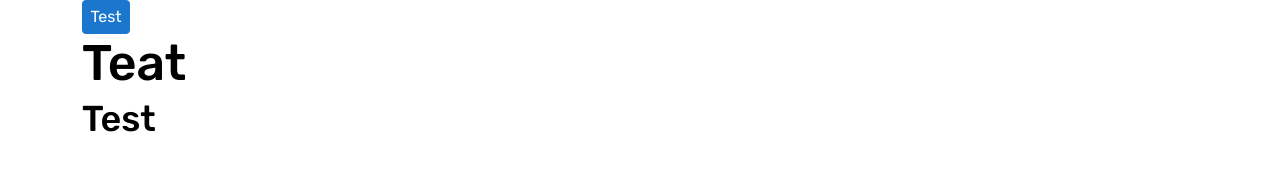
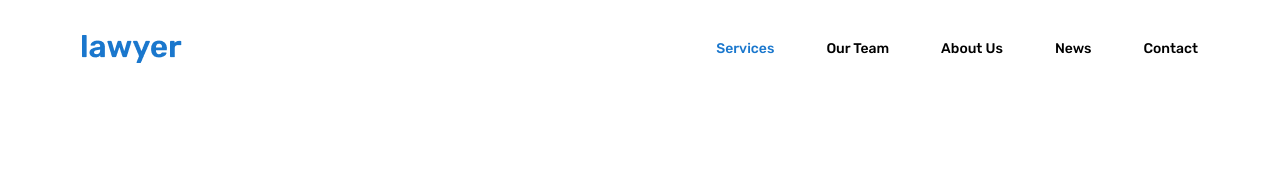
Before and after one commit to djordjevic-zoran/zoran-pocetak-lawyear, a plain HTML site: page public_html/index.html in a window 1280 px wide. Drawn offline with Linux system fonts and the light colour scheme.

Commit message:
header done

```diff
--- a/public_html/index.html
+++ b/public_html/index.html
@@ -33,14 +33,43 @@ Click nbfs://nbhost/SystemFileSystem/Templates/Other/html.html to edit this temp
     </head>
     <body>
 
+        <header class="py-3 py-lg-5 bg-white">
+            <nav class="navbar navbar-expand-lg">
+                <div class="container">
+                    <a class="navbar-brand" href="#">
+                        <img src="images/header-logo-05.png" alt=""/>
+                    </a>
+                    <button class="navbar-toggler border-0 shadow-none" type="button" data-bs-toggle="collapse" data-bs-target="#main-menu" aria-controls="main-menu" aria-expanded="false" aria-label="Toggle navigation">
+                        <span></span>
+                        <span></span>
+                        <span></span>
+                    </button>
+                    <div class="collapse navbar-collapse" id="main-menu">
+                        <ul class="navbar-nav ms-auto pt-3 pt-lg-0">
+                            <li class="nav-item text-capitalize">
+                                <a class="nav-link active" aria-current="page" href="#">Services</a>
+                            </li>
+                            <li class="nav-item text-capitalize">
+                                <a class="nav-link" href="#">Our team</a>
+                            </li>
+                            <li class="nav-item text-capitalize">
+                                <a class="nav-link" href="#">About us</a>
+                            </li>
+                           <li class="nav-item text-capitalize">
+                                <a class="nav-link" href="#">News</a>
+                            </li>
+                            <li class="nav-item text-capitalize">
+                                <a class="nav-link" href="#">contact</a>
+                            </li>
+                        </ul>
 
-        <div class="container">
-            <a class="btn btn-primary">Test</a>
-            <h1>Teat</h1>
-            <h2>Test</h2>
-        </div>
+                    </div>
+                </div>
+            </nav>
+        </header>
 
 
+        <script src="https://kit.fontawesome.com/3abbe89132.js" crossorigin="anonymous"></script>
         <script src="js/jquery.js" type="text/javascript"></script>
         <script src="js/bootstrap.bundle.min.js" type="text/javascript"></script>
         <script src="js/main.js" type="text/javascript"></script>
--- /dev/null
+++ b/public_html/scss/partials/_header.scss
@@ -0,0 +1,40 @@
+
+
+header{
+    .navbar-brand{
+        max-width: 100px;
+        padding: 0;
+        img{
+            display: block;
+        }
+    }
+    .navbar-toggler{
+        span{
+            width: 3rem;
+            height: 3px;
+            background-color: $primary;
+            display: block;
+            margin-bottom: 5px;
+            &:last-of-type{
+                margin-bottom: 0;
+            }
+        }
+    }
+
+    .navbar-nav{
+        .nav-item{
+            @media(min-width:992px){
+                margin-left: 5.2rem;
+            }
+            .nav-link{
+                font-size: 1.4rem;
+                font-weight: 500;
+                line-height: 1.659rem;
+                padding: 10px 0;
+                @media(min-width:992px){
+                    padding: 0;
+                }
+            }
+        }
+    }
+}
--- a/public_html/scss/partials/_overide-bootstrap.scss
+++ b/public_html/scss/partials/_overide-bootstrap.scss
@@ -17,3 +17,7 @@ $grid-gutter-width: 2.4rem;
 $h1-font-size: 5rem;
 $h2-font-size: 3.6rem;
 $dark-blue: #11284B;
+
+$navbar-light-color:                #000;
+$navbar-light-hover-color:     $blue;
+$navbar-light-active-color:     $blue;
--- a/public_html/scss/theme.scss
+++ b/public_html/scss/theme.scss
@@ -4,3 +4,4 @@
 @import "partials/_fonts.scss";
 @import "partials/_animations.scss";
 @import "partials/_base.scss";
+@import "partials/_header.scss";
```
Also changed, not shown: public_html/css/theme.css, public_html/images/header-logo-05.png (added), 1 other file.
